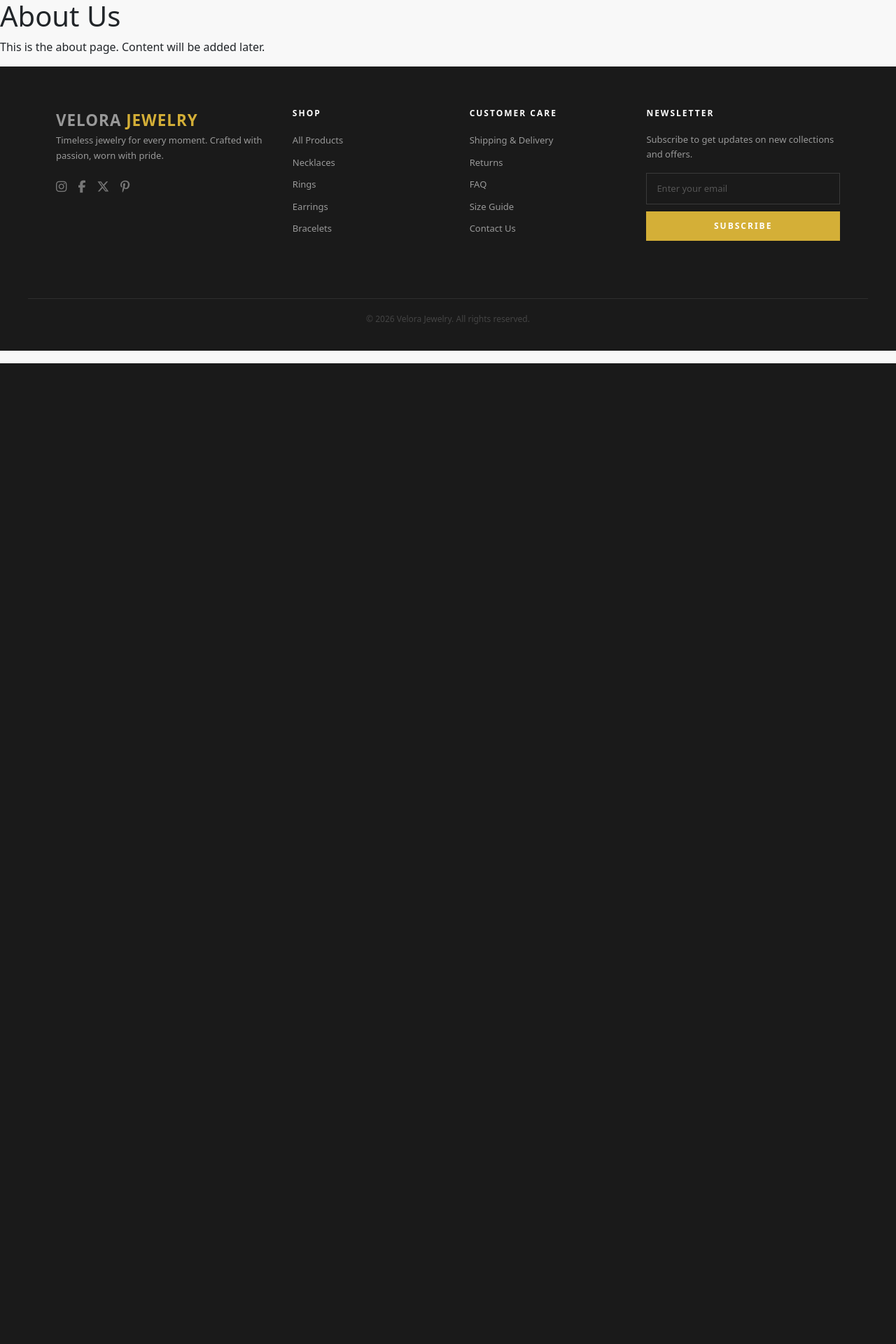
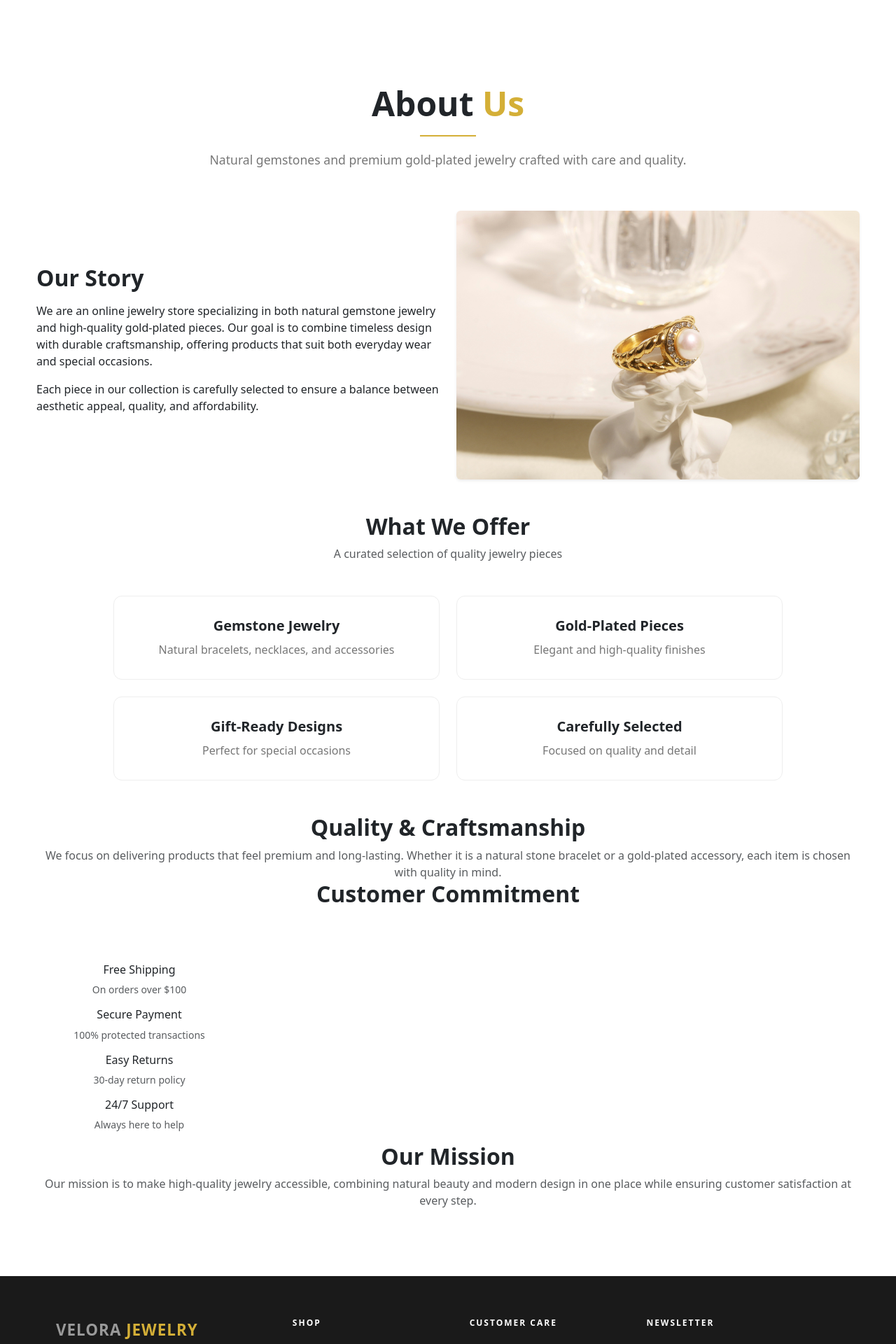
Before and after one commit to PDennise/velora_jewelry, a Django app: page /page/about/ in a window 1280 px wide. Shown: the part 281-2201 px from the top of the page at 70% size. Before the commit the page ends 800 px from the top, so only its background shows below. Run offline with Django 4.2, Linux system fonts and the light colour scheme; data that the repository does not hold is empty; some libraries are stand-ins or nearby versions.

Commit message:
feat: add about page content and style about page and banner

```diff
--- a/page/templates/page/about.html
+++ b/page/templates/page/about.html
@@ -2,7 +2,143 @@
 {% load static %}
 {% block title %}About Page{% endblock %}
 
+{% block banner_content %}
+<div class="banner-content"></div>
+{% endblock %}
+
 {% block content %}
-<h1>About Us</h1>
-<p>This is the about page. Content will be added later.</p>
+
+<section class="about-section">
+    <div class="container">
+
+
+        <!-- Hero Section -->
+
+        <div class="about-header">
+            <h1>About <span>Us</span></h1>
+            <div class="gold-line"></div>
+                <p>
+                    Natural gemstones and premium gold-plated jewelry crafted with care and quality.
+                </p>
+        </div>
+
+        <!-- Our Story -->
+
+        <div class="about-content row align-items-center mb-5">
+            <div class="about-block col-md-6">
+                <h2 class="fw-semibold mb-3">Our Story</h2>
+                <p>
+                    We are an online jewelry store specializing in both natural gemstone jewelry and high-quality gold-plated pieces.
+                    Our goal is to combine timeless design with durable craftsmanship, offering products that suit both everyday wear
+                    and special occasions.
+                </p>
+                <p>
+                    Each piece in our collection is carefully selected to ensure a balance between aesthetic appeal, quality, and affordability.
+                </p>
+            </div>
+
+            <div class="col-md-6">
+                <img src="/static/assets/images/our-story.jpg" class="img-fluid rounded shadow-sm" alt="About our story">
+            </div>
+        </div>
+
+        <!-- What We Offer -->
+
+        <div class="container mb-5">
+
+            <div class="text-center mb-5">
+                <h2 class="fw-semibold">What We Offer</h2>
+                <p class="text-muted">A curated selection of quality jewelry pieces</p>
+            </div>
+
+            <div class="row justify-content-center g-4">
+
+                <div class="col-lg-5 col-md-6">
+                    <div class="offer-card">
+                        <h5>Gemstone Jewelry</h5>
+                        <p>Natural bracelets, necklaces, and accessories</p>
+                    </div>
+                </div>
+
+                <div class="col-lg-5 col-md-6">
+                    <div class="offer-card">
+                        <h5>Gold-Plated Pieces</h5>
+                        <p>Elegant and high-quality finishes</p>
+                    </div>
+                </div>
+
+                <div class="col-lg-5 col-md-6">
+                    <div class="offer-card">
+                        <h5>Gift-Ready Designs</h5>
+                        <p>Perfect for special occasions</p>
+                    </div>
+                </div>
+
+                <div class="col-lg-5 col-md-6">
+                    <div class="offer-card">
+                        <h5>Carefully Selected</h5>
+                        <p>Focused on quality and detail</p>
+                    </div>
+                </div>
+
+            </div>
+
+        </div>
+
+        <!-- Quality Section -->
+
+        <div class="col text-center about-note">
+            <h2 class="fw-semibold">Quality & Craftsmanship</h2>
+            <p class="text-muted mb-0">
+                We focus on delivering products that feel premium and long-lasting. Whether it is a natural stone bracelet
+                or a gold-plated accessory, each item is chosen with quality in mind.
+            </p>
+        </div>
+
+        <!-- Customer Commitment -->
+        <div class="about-content">
+            <div class="row mb-5">
+                <div class="col text-center mb-4">
+                    <h2 class="fw-semibold">Customer Commitment</h2>
+                </div>
+            </div>
+
+
+            <div class="col-md-3 text-center">
+                <h6>Free Shipping</h6>
+                <p class="text-muted small">On orders over $100</p>
+            </div>
+
+            <div class="col-md-3 text-center">
+                <h6>Secure Payment</h6>
+                <p class="text-muted small">100% protected transactions</p>
+            </div>
+
+            <div class="col-md-3 text-center">
+                <h6>Easy Returns</h6>
+                <p class="text-muted small">30-day return policy</p>
+            </div>
+
+            <div class="col-md-3 text-center">
+                <h6>24/7 Support</h6>
+                <p class="text-muted small">Always here to help</p>
+            </div>
+        </div>
+        <!-- Mission -->
+
+        <div class="row">
+            <div class="col text-center">
+                <h2 class="fw-semibold">Our Mission</h2>
+                <p class="text-muted">
+                    Our mission is to make high-quality jewelry accessible, combining natural beauty and modern design in one place
+                    while ensuring customer satisfaction at every step.
+                </p>
+            </div>
+        </div>
+
+    </div>
+</section>
+
+
+
 {% endblock %}
--- a/static/css/style.css
+++ b/static/css/style.css
@@ -690,25 +690,18 @@ section{
     max-width: 1200px;
 }
 
+/* =========================
+   BANNER SECTION
+========================= */
 
-/* =========================
-   SHOP PAGE
-========================= */
 .banner-section{
     position: relative;
-
     height: 35vh;
-
-    background:
-        url('/static/assets/images/shop-jewelry-img.jpg')
-        center center/cover no-repeat;
-
+    background-size: cover;
+    background-position: center;
     display: flex;
-
     align-items: center;
-
     overflow: hidden;
-
     padding: 0 8%;
 }
 
@@ -720,12 +713,13 @@ section{
     right: 0;
     bottom: 0;
 
-    height: 120px;
+    height: 140px;
 
     background: linear-gradient(
         to bottom,
-        rgba(255,255,255,0) 0%,
-        rgba(255,255,255,0.75) 60%,
+        rgba(248,248,248,0) 0%,
+        rgba(248,248,248,0.25) 40%,
+        rgba(248,248,248,0.7) 75%,
         #f8f8f8 100%
     );
 
@@ -739,6 +733,10 @@ section{
 
     background: rgba(0,0,0,0.45);
 }
+
+/* =========================
+   SHOP PAGE
+========================= */
 
 .shop {
     padding: 3rem 0 2rem;
@@ -814,7 +812,6 @@ section{
 
     height: 35vh;
 
-    background: url('/static/assets/images/hero.jpg');
     background-size: cover;
     background-repeat: no-repeat;
     background-position: center 33%;
@@ -957,6 +954,72 @@ section{
 .qty-input::-webkit-outer-spin-button,
 .qty-input::-webkit-inner-spin-button {
     -webkit-appearance: none;
+}
+
+/* =========================
+   ABOUT PAGE
+========================= */
+.about-section {
+    padding: 120px 0 80px;
+    background: #fff;
+    min-height: 70vh;
+}
+
+.about-header {
+    text-align: center;
+    margin-bottom: 60px;
+}
+
+.about-header h1 {
+    font-size: clamp(2rem, 4vw, 3rem);
+    font-weight: 700;
+    margin-bottom: 16px;
+}
+
+.about-header h1 span {
+    color: #d4af37;
+}
+
+.about-header .gold-line {
+    width: 80px;
+    margin: 0 auto 20px;
+}
+
+.about-header p {
+    color: #777;
+    font-size: 1.1rem;
+}
+
+.offer-card {
+    background: #fff;
+    border: 1px solid #eee;
+    border-radius: 12px;
+
+    padding: 30px 25px;
+
+    text-align: center;
+
+    height: 100%;
+
+    transition: all 0.3s ease;
+}
+
+.offer-card:hover {
+    transform: translateY(-4px);
+
+    box-shadow: 0 10px 25px rgba(0,0,0,0.08);
+
+    border-color: #d4af37;
+}
+
+.offer-card h5 {
+    font-weight: 600;
+    margin-bottom: 10px;
+}
+
+.offer-card p {
+    color: #777;
+    margin-bottom: 0;
 }
 
 /* =========================
@@ -1159,6 +1222,7 @@ section{
     background: #bf983f;
 }
 
+
 .newsletter-msg {
     font-size: 12px;
     margin-top: 8px;
@@ -1222,6 +1286,7 @@ section{
     padding-bottom: 40px;
     border-bottom: 1px solid #f0f0f0;
 }
+
 
 .policy-block:last-child {
     border-bottom: none;
```
